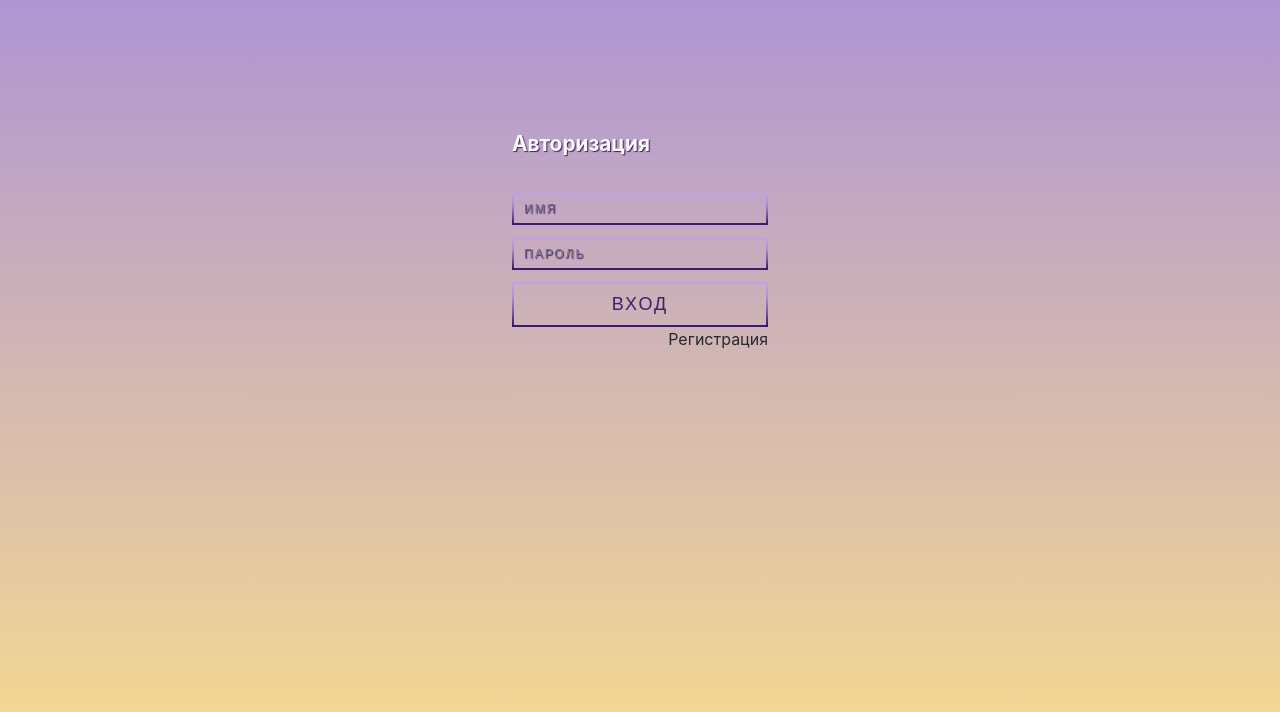
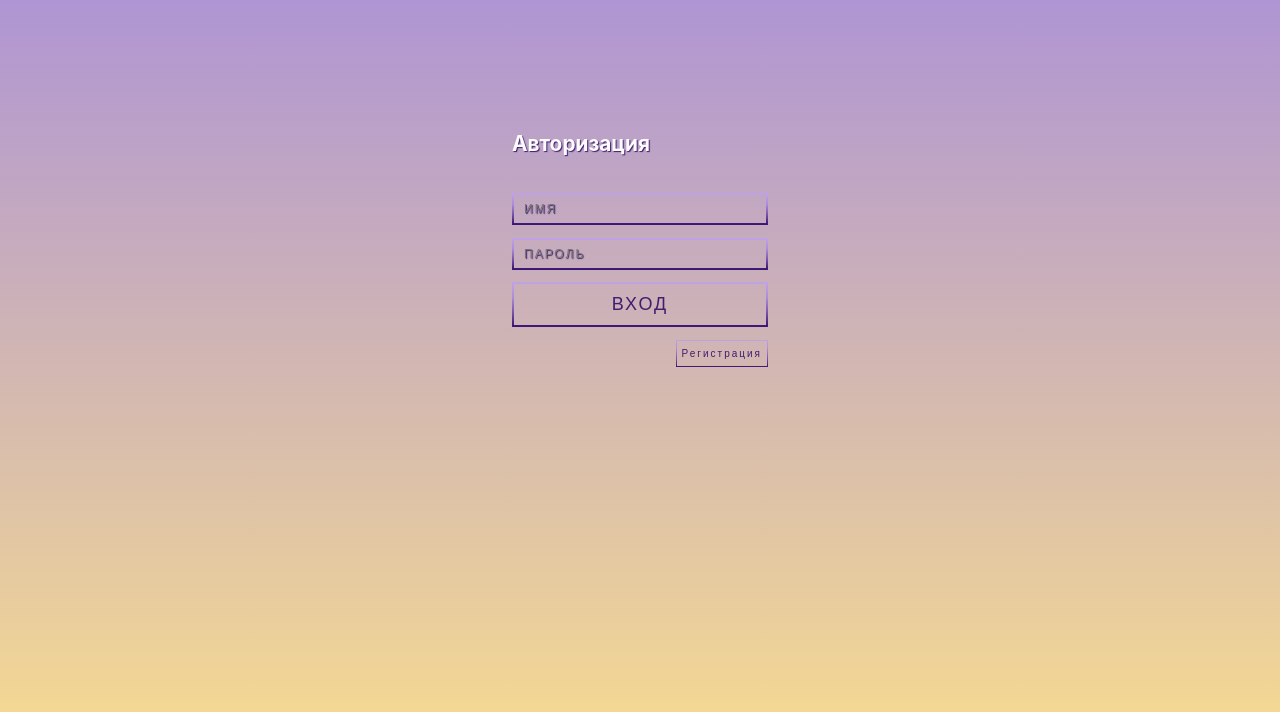
Before and after one commit to DoSomeLight/dosomelight-lk, a React (Create React App) app: page /auth in a window 1280 px wide. Shown: the top 712 px of the page. Built offline with nearby package versions, Linux system fonts and the light colour scheme; no server answers.

Commit message:
rename style

```diff
--- a/src/ROUTES/Auth/AUTH_PAGE.tsx
+++ b/src/ROUTES/Auth/AUTH_PAGE.tsx
@@ -18,7 +18,7 @@ export const AUTH_PAGE = () => (
 			<div className="auth--wrapper--form--submit_btn"> Вход</div>
 
 			<div className="auth--wrapper--form--align_right">
-				<div className="registr"> Регистрация</div>
+				<div className="auth--btn_small"> Регистрация</div>
 			</div>
 
 			<div className="clear"></div>
```
